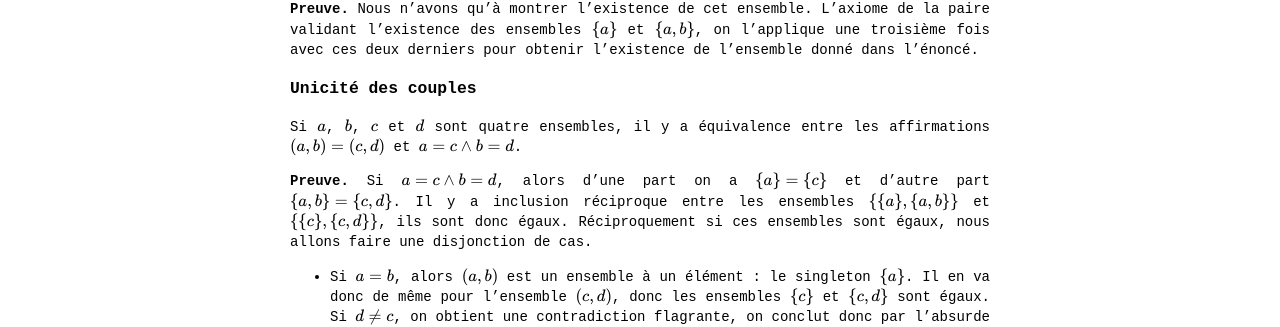
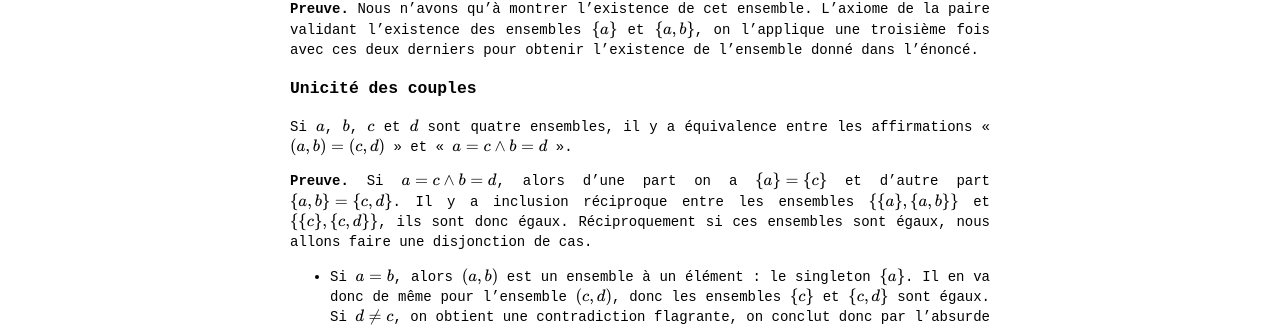
Before and after one commit to Thrallherd/AlgebraExNihilo, a Jekyll site: the page built from set_res2.md, in a window 1280 px wide. Shown: the part 380-707 px from the top of the page. Built offline with Jekyll 4.4.1, drawn with Linux system fonts in a browser that asks for light colours; formulas are drawn with MathJax 3.

Commit message:
Update set_res2.md

```diff
--- a/set_res2.md
+++ b/set_res2.md
@@ -13,7 +13,7 @@ Si $$a$$ et $$b$$ sont deux ensembles, on appelle **couple** de $$a$$ et $$b$$ l
 **Preuve.** Nous n'avons qu'à montrer l'existence de cet ensemble. L'axiome de la paire validant l'existence des ensembles $$\{ a \}$$ et $$\{a, b \}$$, on l'applique une troisième fois avec ces deux derniers pour obtenir l'existence de l'ensemble donné dans l'énoncé.
 
 ### Unicité des couples
-Si $$a$$, $$b$$, $$c$$ et $$d$$ sont quatre ensembles, il y a équivalence entre les affirmations $$(a, b) = (c, d)$$ et $$a = c \land b = d$$.
+Si $$a$$, $$b$$, $$c$$ et $$d$$ sont quatre ensembles, il y a équivalence entre les affirmations « $$(a, b) = (c, d)$$ » et « $$a = c \land b = d$$ ».
 
 **Preuve.** Si $$a = c \land b = d$$, alors d'une part on a $$\{ a \} = \{ c \}$$ et d'autre part $$\{a, b\} = \{c, d\}$$. Il y a inclusion réciproque entre les ensembles $$\{ \{ a \}, \{ a, b \} \}$$ et $$\{ \{ c \}, \{ c, d \} \}$$, ils sont donc égaux. Réciproquement si ces ensembles sont égaux, nous allons faire une disjonction de cas.
 
```
